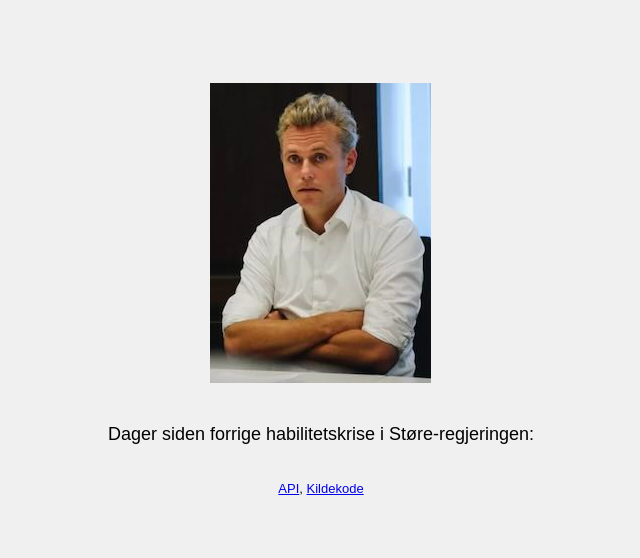
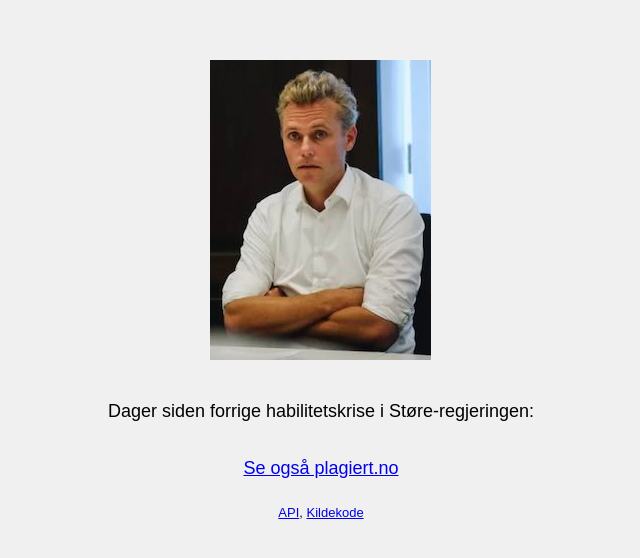
Before and after one commit to kvasbo/inhabil.no, a plain HTML site: page index.html in a window 1280 px wide. Shown: the part 122-680 px from the top of the page, without its empty margins (319-959 px from the left). Drawn offline with Linux system fonts and the light colour scheme; no server answers.

Commit message:
Add link to plagiert

```diff
--- a/index.html
+++ b/index.html
@@ -12,6 +12,7 @@
       <p id="older">
 
       </p>
+      <p><a href="https://plagiert.no">Se også plagiert.no</a></p>
       <p id="api"><a href="https://api.inhabil.no">API</a>,
       <a href="https://github.com/kvasbo/inhabil.no">Kildekode</a></p>
     </div>
```
Also changed, not shown: 1 other file.
